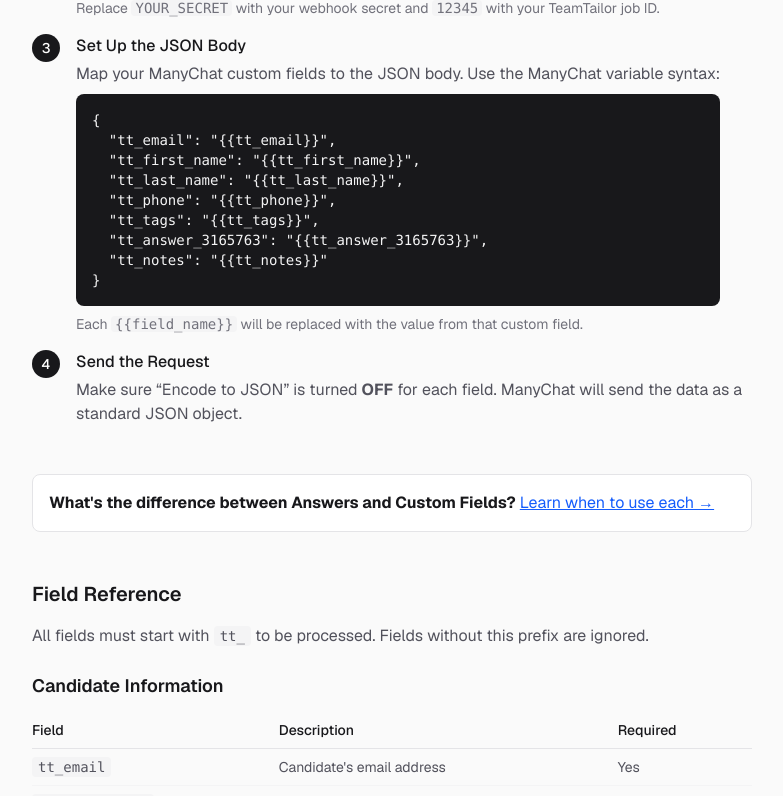
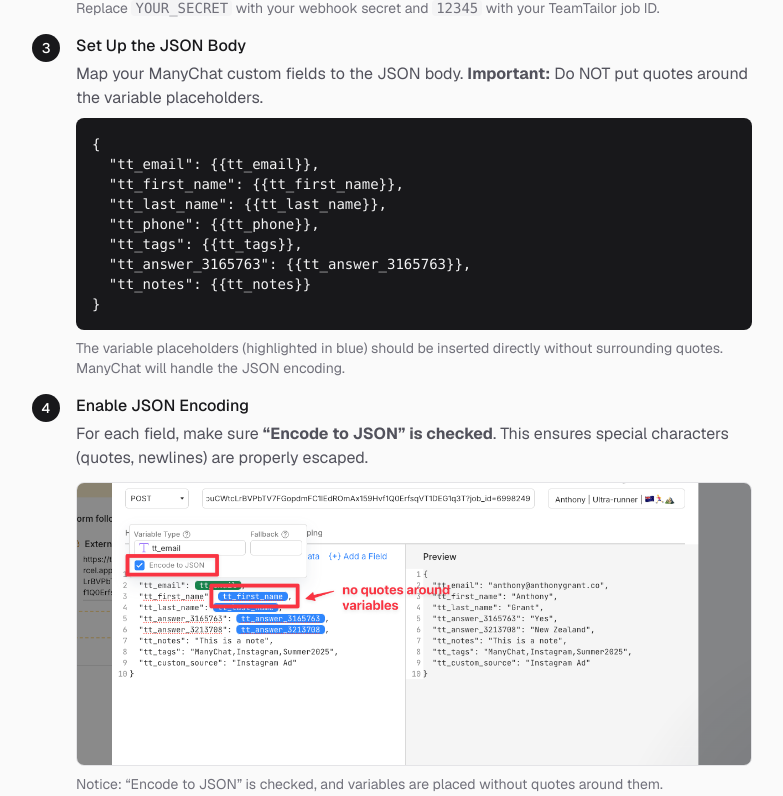
Before and after one commit to Thread-Recruitment/thread-recruitment-integration, a Next.js app: page /docs in a window 1280 px wide. Shown: the part 2436-3232 px from the top of the page, without its empty margins (248-1031 px from the left). Built offline with nearby package versions, Linux system fonts and the light colour scheme.

Commit message:
Update docs for encode to json

```diff
--- a/app/docs/page.tsx
+++ b/app/docs/page.tsx
@@ -185,28 +185,38 @@
 
             <Step number={3} title="Set Up the JSON Body">
               <p className="mb-2 text-zinc-600 dark:text-zinc-400">
-                Map your ManyChat custom fields to the JSON body. Use the ManyChat variable syntax:
+                Map your ManyChat custom fields to the JSON body. <strong>Important:</strong> Do NOT put quotes around the variable placeholders.
               </p>
               <CodeBlock>
                 {`{
-  "tt_email": "{{tt_email}}",
-  "tt_first_name": "{{tt_first_name}}",
-  "tt_last_name": "{{tt_last_name}}",
-  "tt_phone": "{{tt_phone}}",
-  "tt_tags": "{{tt_tags}}",
-  "tt_answer_3165763": "{{tt_answer_3165763}}",
-  "tt_notes": "{{tt_notes}}"
+  "tt_email": {{tt_email}},
+  "tt_first_name": {{tt_first_name}},
+  "tt_last_name": {{tt_last_name}},
+  "tt_phone": {{tt_phone}},
+  "tt_tags": {{tt_tags}},
+  "tt_answer_3165763": {{tt_answer_3165763}},
+  "tt_notes": {{tt_notes}}
 }`}
               </CodeBlock>
               <p className="mt-2 text-sm text-zinc-500">
-                Each <code className="rounded bg-zinc-100 px-1 dark:bg-zinc-800">{`{{field_name}}`}</code> will be replaced with the
-                value from that custom field.
+                The variable placeholders (highlighted in blue) should be inserted directly without surrounding quotes.
+                ManyChat will handle the JSON encoding.
               </p>
             </Step>
 
-            <Step number={4} title="Send the Request">
-              Make sure &ldquo;Encode to JSON&rdquo; is turned <strong>OFF</strong> for each field.
-              ManyChat will send the data as a standard JSON object.
+            <Step number={4} title="Enable JSON Encoding">
+              <p className="mb-3 text-zinc-600 dark:text-zinc-400">
+                For each field, make sure <strong>&ldquo;Encode to JSON&rdquo; is checked</strong>. This ensures special characters (quotes, newlines) are properly escaped.
+              </p>
+              {/* eslint-disable-next-line @next/next/no-img-element */}
+              <img
+                src="/manychat_external_request_setup.png"
+                alt="ManyChat External Request setup showing Encode to JSON enabled and no quotes around variables"
+                className="rounded-lg border border-zinc-200 dark:border-zinc-700"
+              />
+              <p className="mt-2 text-sm text-zinc-500">
+                Notice: &ldquo;Encode to JSON&rdquo; is checked, and variables are placed without quotes around them.
+              </p>
             </Step>
           </div>
         </Section>
@@ -368,7 +378,8 @@
             <Troubleshoot title="Data not appearing in TeamTailor">
               <ul className="mt-1 list-inside list-disc space-y-1">
                 <li>Check that all field names start with <code className="rounded bg-zinc-100 px-1 dark:bg-zinc-800">tt_</code></li>
-                <li>Verify &ldquo;Encode to JSON&rdquo; is turned <strong>OFF</strong> in ManyChat</li>
+                <li>Verify &ldquo;Encode to JSON&rdquo; is <strong>enabled</strong> in ManyChat</li>
+                <li>Make sure there are <strong>no quotes</strong> around the variable placeholders</li>
                 <li>Check that the custom field values aren&apos;t empty</li>
               </ul>
             </Troubleshoot>
```
Also changed, not shown: public/manychat_external_request_setup.png (added).
